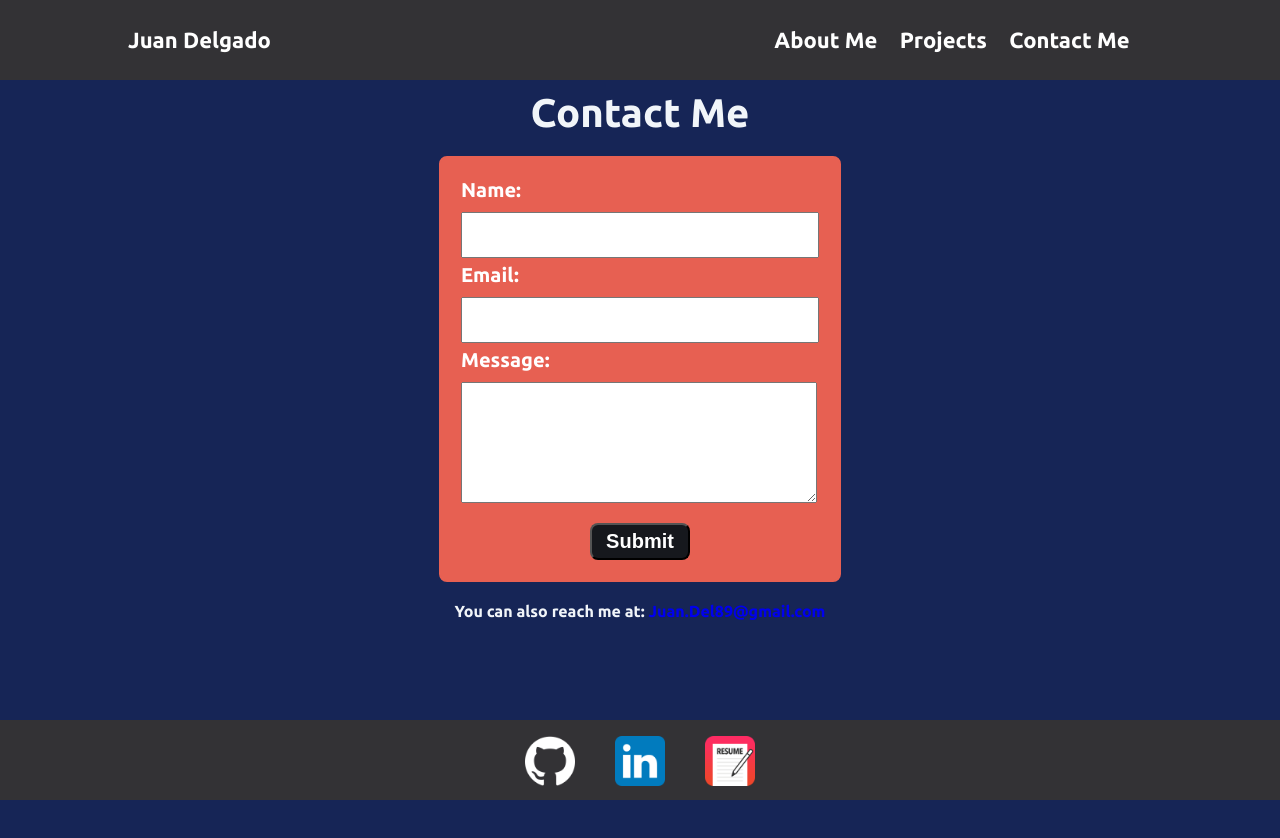
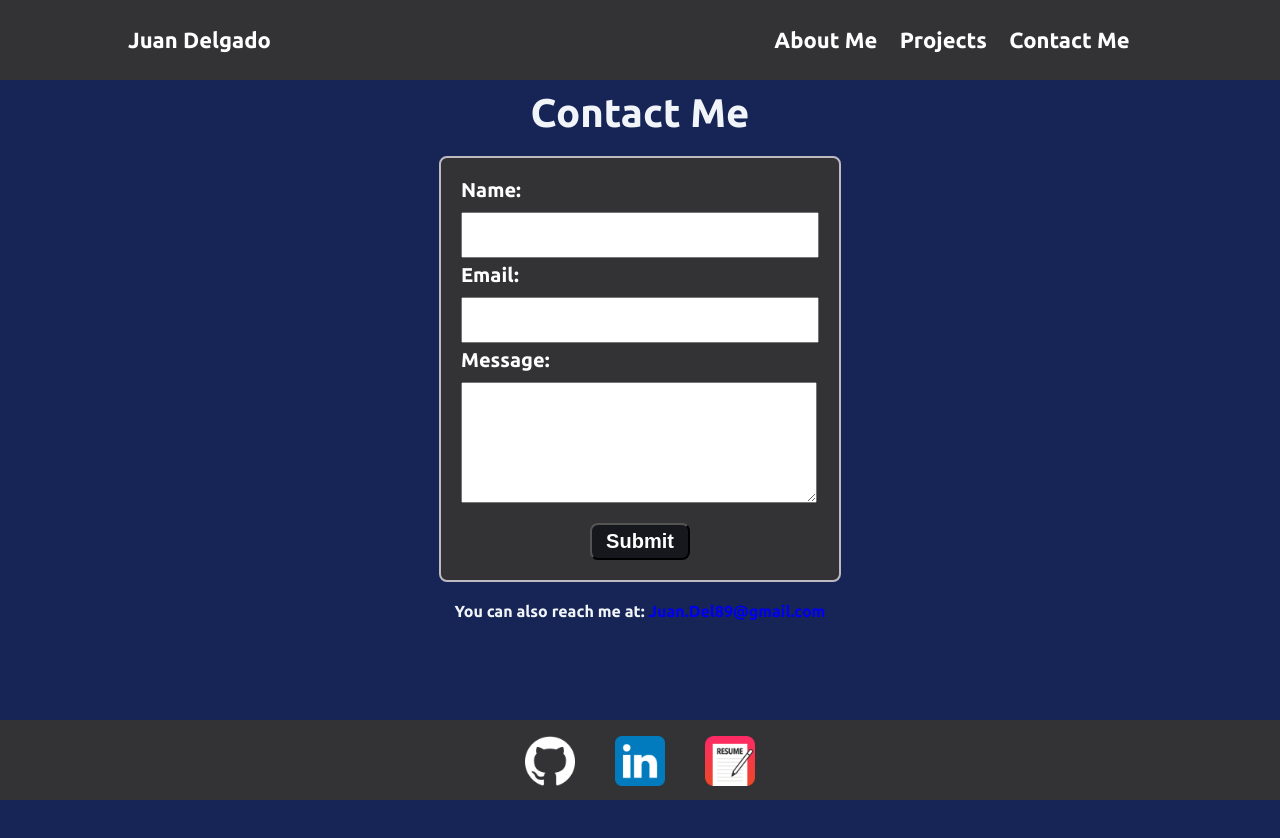
Before and after one commit to JohnJoseph2019/JD_portofolio, a React (Vite) app: page /contact in a window 1280 px wide. Built offline with nearby package versions, Linux system fonts and the light colour scheme.

Commit message:
getting rid of the square styling that I had on the css file and adding that style using tailwind on the compoenet itself. also change the color of the contacpage background.

```diff
--- a/src/components/ContactMe.css
+++ b/src/components/ContactMe.css
@@ -8,15 +8,16 @@
     height: 800px;
     width: max-content;
 }
+
 .contactMe-Container form {
     display: flex;
     flex-direction: column;
     justify-content: space-evenly;
     margin-top: 20px;
     padding: 20px;
-  background-color: rgb(231, 96, 82);
+    /* background-color: rgb(51, 50, 53);
     border-radius: 8px;
-  border: 2px solid rgb(231, 96, 82);
+    border: 2px solid rgb(189, 187, 193); */
 }
 
 .contactMe-Container label {
@@ -39,21 +40,25 @@
     width: 350px;
     margin-bottom: 5px;
 }
+
 .contactMe-Container input[type='text'],
 input[type='email'] {
     font-size: 20px;
     font-weight: bold;
     color: rgb(22, 24, 29);
 }
+
 .contactMe-Container textarea[type='text'] {
     font-size: 20px;
     font-weight: bold;
     color: rgb(22, 24, 29);
 }
+
 .contactMe-Container textarea {
     margin-bottom: 20px;
     width: 350px;
 }
+
 .contactMe-Container button {
     align-self: center;
     font-weight: bold;
@@ -65,22 +70,27 @@ input[type='email'] {
     color: white;
     padding: 5px 0 5px 0;
 }
+
 .contactEmail {
     font-size: 25px;
 }
+
 .response {
     font-weight: bold;
     font-size: 16px;
 }
+
 .contactEmail {
     padding-top: 20px;
     font-size: 16px;
     font-weight: bold;
 }
+
 .contactEmail a {
     width: max-content;
     text-decoration: none;
 }
+
 @media screen and (max-width: 450px) {
     .contactMe-Container input {
         width: 300px;
--- a/src/components/ContactMe.jsx
+++ b/src/components/ContactMe.jsx
@@ -2,7 +2,7 @@
 // Then import it with 'import MyForm from "./myform.js"'.
 // Finally, add a <ContactMe/> element whereever you wish to display the form.
 
-import React, { Component } from 'react';
+import React, {Component} from 'react';
 import './ContactMe.css';
 
 export default class ContactMe extends Component {
@@ -14,7 +14,7 @@ export default class ContactMe extends Component {
         };
     }
 
-  submitForm = ev => {
+    submitForm = (ev) => {
         ev.preventDefault();
         const form = ev.target;
         const data = new FormData(form);
@@ -25,20 +25,24 @@ export default class ContactMe extends Component {
             if (xhr.readyState !== XMLHttpRequest.DONE) return;
             if (xhr.status === 200) {
                 form.reset();
-        this.setState({ status: 'SUCCESS' });
+                this.setState({status: 'SUCCESS'});
             } else {
-        this.setState({ status: 'ERROR' });
+                this.setState({status: 'ERROR'});
             }
         };
         xhr.send(data);
     };
 
     render() {
-    const { status } = this.state;
+        const {status} = this.state;
         return (
             <div className='contactMe-Container' id='contactMe'>
                 <div className='contactMe-Title'> Contact Me </div>
-        <form onSubmit={this.submitForm} action='https://formspree.io/xbjzaeao' method='POST'>
+                <form
+                    className='bg-[rgb(51,50,53)] rounded-lg border-2 border-[rgb(189,187,193)]'
+                    onSubmit={this.submitForm}
+                    action='https://formspree.io/xbjzaeao'
+                    method='POST'>
                     {/* <!-- add your custom form HTML here --> */}
                     <label classname='contactMe-label' htmlFor='name'>
                         Name:
@@ -60,11 +64,16 @@ export default class ContactMe extends Component {
                     ) : (
                         <button>Submit</button>
                     )}
-          {status === 'ERROR' && <p className='response'>Ooops! There was an error.</p>}
+                    {status === 'ERROR' && (
+                        <p className='response'>Ooops! There was an error.</p>
+                    )}
                 </form>
                 <div className='contactEmail'>
                     You can also reach me at:
-          <a href='mailto:juan.del89@gmail.com'> Juan.Del89@gmail.com</a>
+                    <a href='mailto:juan.del89@gmail.com'>
+                        {' '}
+                        Juan.Del89@gmail.com
+                    </a>
                 </div>
             </div>
         );
```
Lines whose indentation alone changed are shown as unchanged.
